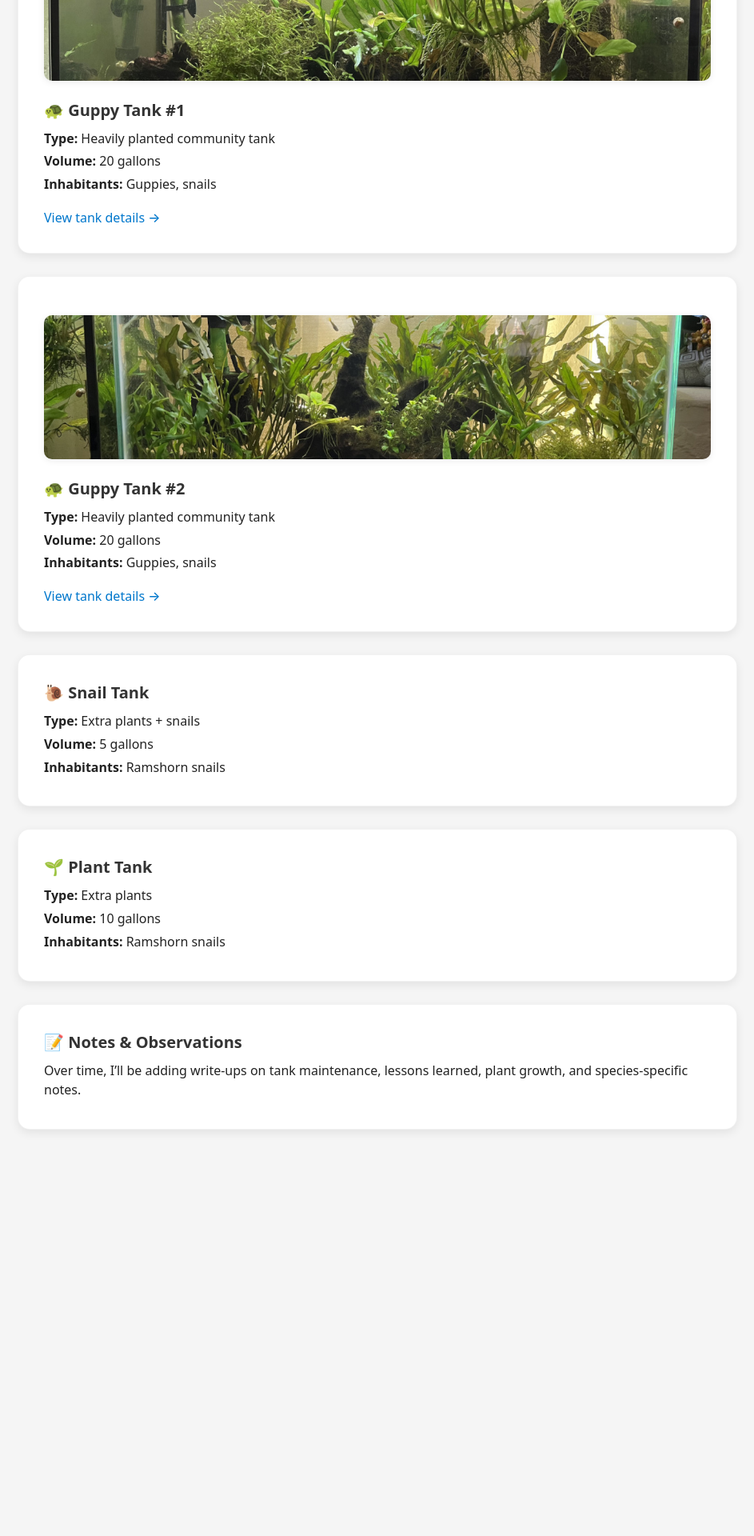
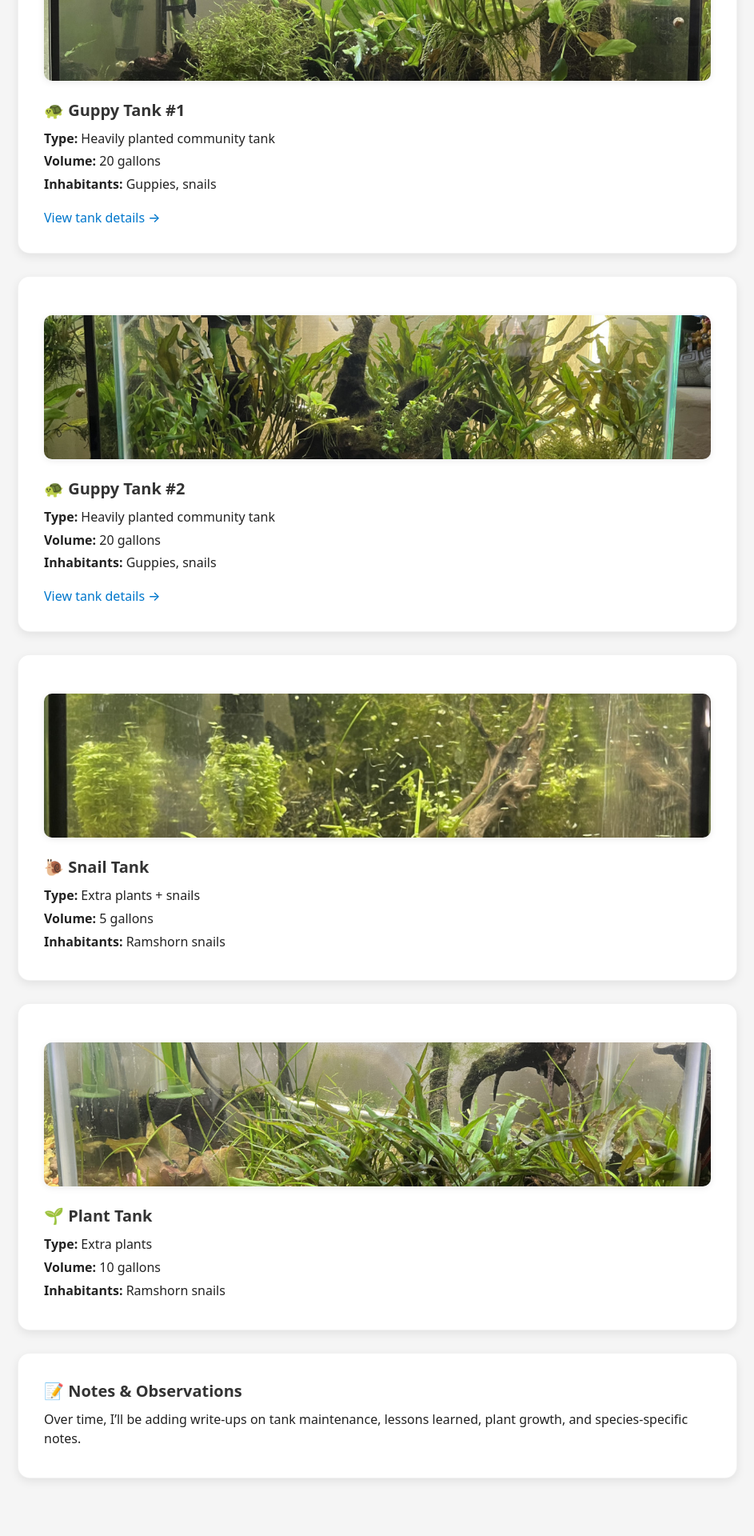
Before and after one commit to rachelsprague/turtles.raych.com, a Jekyll site: the page built from tanks/index.md, in a window 1280 px wide. Shown: the part 1439-3359 px from the top of the page at 80% size, without its empty margins (168-1111 px from the left). Built offline with Jekyll 4.4.1, drawn with Linux system fonts in a browser that asks for light colours; before the commit the page ends 2923 px from its top, so only the background shows below that.

Commit message:
add guppy, snail thumbs on tanks page

```diff
--- a/tanks/index.md
+++ b/tanks/index.md
@@ -57,7 +57,7 @@ I currently maintain six aquariums, ranging from plant-only tanks to large turtl
 </div>
 
 <div class="tank-card">
-  <!-- <img src="/assets/images/tanks/snail-tank-thumb.jpg" alt="Snail Tank – 5 gallon snail habitat" class="tank-thumb"/> -->
+  <img src="/assets/images/tanks/snail-tank-thumb.jpg" alt="Snail Tank – 5 gallon snail habitat" class="tank-thumb"/>
 
   <h3>🐌 Snail Tank</h3>
 
@@ -69,7 +69,7 @@ I currently maintain six aquariums, ranging from plant-only tanks to large turtl
 </div>
 
 <div class="tank-card">
-  <!-- <img src="/assets/images/tanks/plant-tank-thumb.jpg" alt="Snail Tank – 10 gallon plant habitat" class="tank-thumb"/> -->
+  <img src="/assets/images/tanks/plant-tank-thumb.jpg" alt="Snail Tank – 10 gallon plant habitat" class="tank-thumb"/>
 
   <h3>🌱 Plant Tank</h3>
 
```
